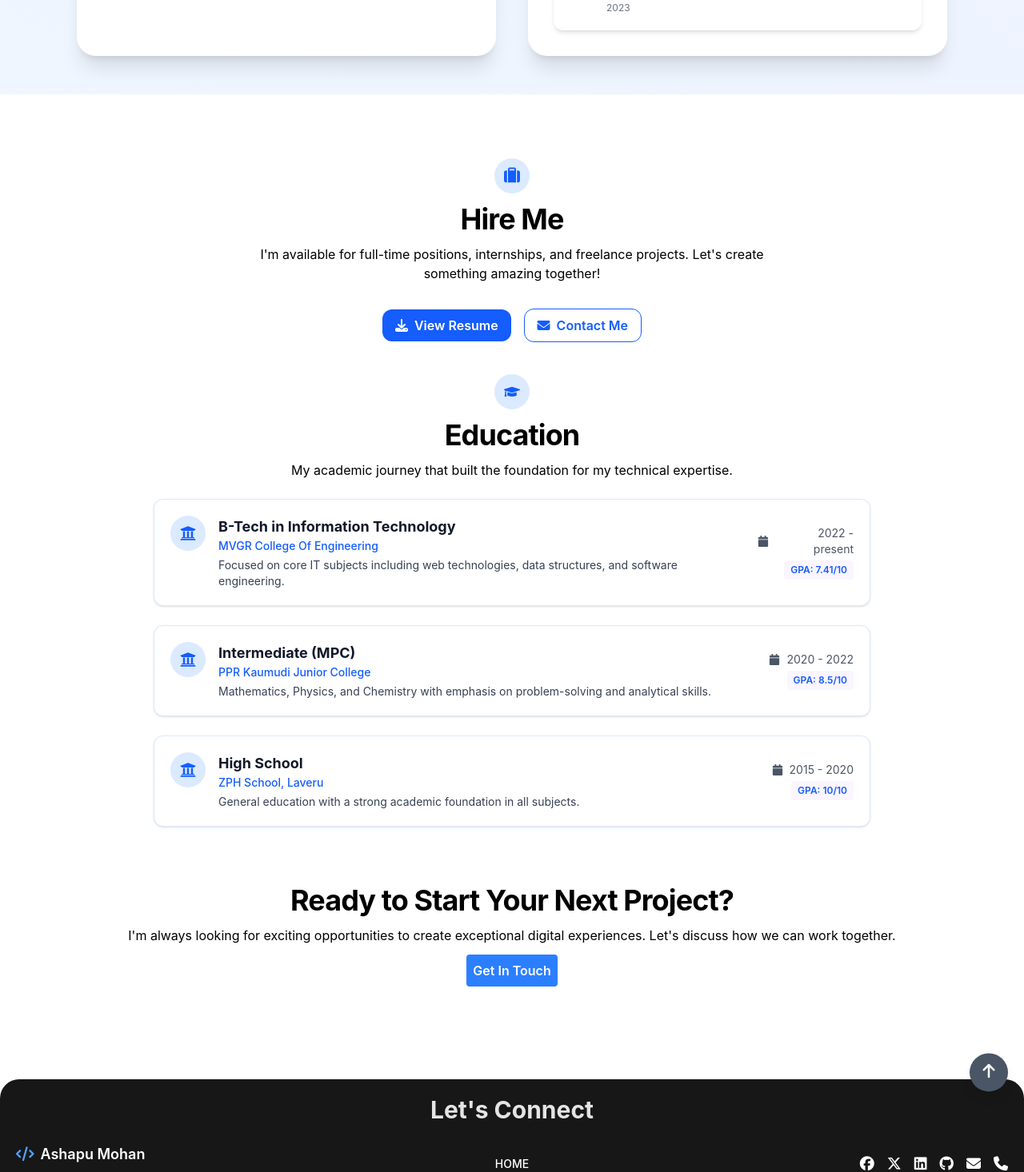
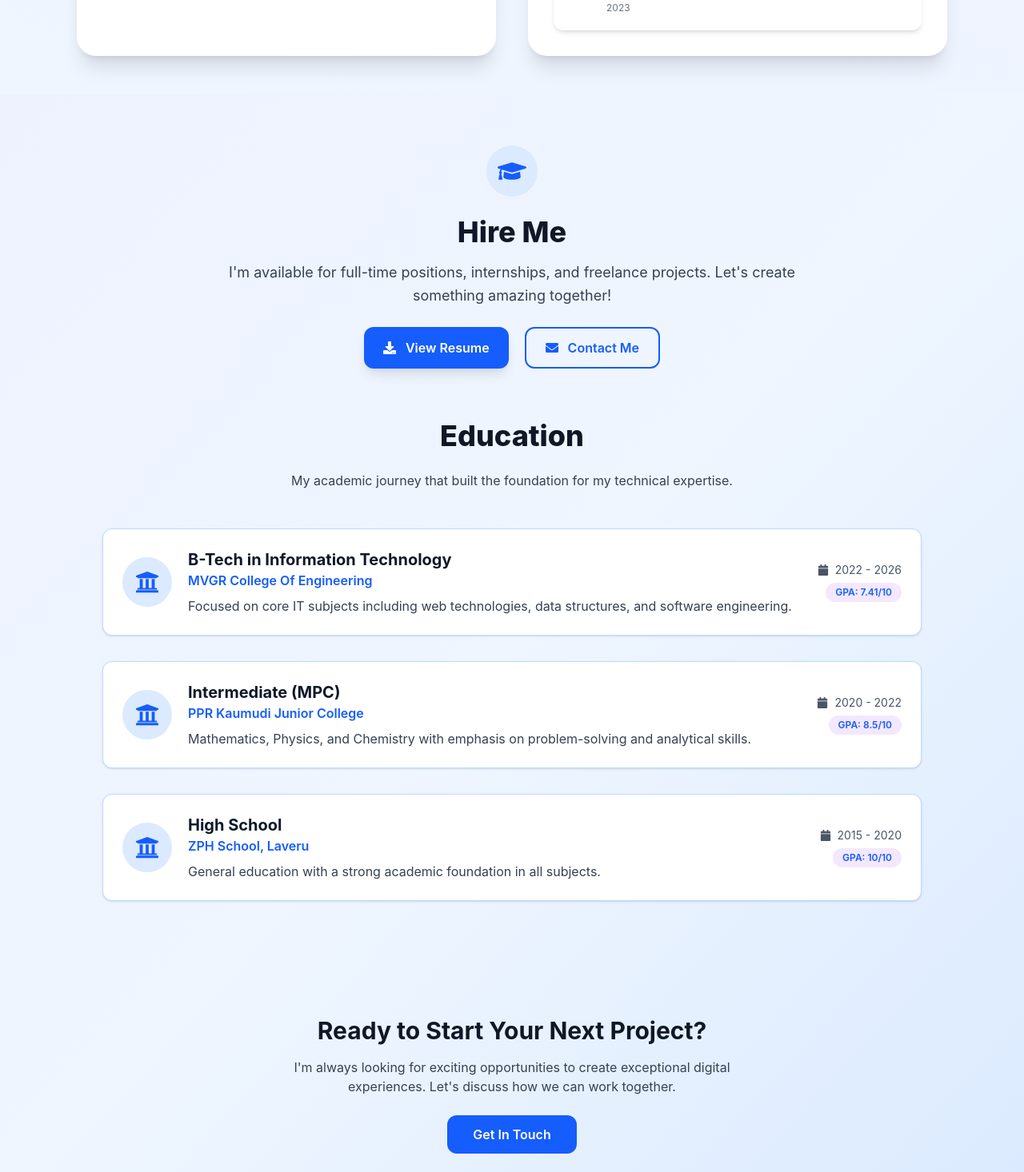
Before and after one commit to AshapuMohan/Ashapu-Mohan-Portfolio, a React (Create React App) app: page / in a window 1280 px wide. Shown: the part 2364-3830 px from the top of the page at 80% size. Built offline with nearby package versions, Linux system fonts and the light colour scheme.

Commit message:
Update Contact.js

```diff
--- a/src/components/Contact.js
+++ b/src/components/Contact.js
@@ -1,88 +1,125 @@
-import React from 'react';
-import { FaGraduationCap, FaCalendar,FaUniversity } from 'react-icons/fa';
+import React from "react";
+import { FaGraduationCap, FaCalendar, FaUniversity, FaEnvelope, FaDownload } from "react-icons/fa";
+import { motion } from "framer-motion";
 
 const educationData = [
   {
-    degree: 'B-Tech in Information Technology',
-    institution: 'MVGR College Of Engineering',
-    duration: '2022 - present',
-    gpa: '7.41/10',
-    description: 'Focused on core IT subjects including web technologies, data structures, and software engineering.',
+    degree: "B-Tech in Information Technology",
+    institution: "MVGR College Of Engineering",
+    duration: "2022 - 2026",
+    gpa: "7.41/10",
+    description:
+      "Focused on core IT subjects including web technologies, data structures, and software engineering.",
   },
   {
-    degree: 'Intermediate (MPC)',
-    institution: 'PPR Kaumudi Junior College',
-    duration: '2020 - 2022',
-    gpa: '8.5/10',
-    description: 'Mathematics, Physics, and Chemistry with emphasis on problem-solving and analytical skills.',
+    degree: "Intermediate (MPC)",
+    institution: "PPR Kaumudi Junior College",
+    duration: "2020 - 2022",
+    gpa: "8.5/10",
+    description: "Mathematics, Physics, and Chemistry with emphasis on problem-solving and analytical skills.",
   },
   {
-    degree: 'High School',
-    institution: 'ZPH School, Laveru',
-    duration: '2015 - 2020',
-    gpa: '10/10',
-    description: 'General education with a strong academic foundation in all subjects.',
-  }
+    degree: "High School",
+    institution: "ZPH School, Laveru",
+    duration: "2015 - 2020",
+    gpa: "10/10",
+    description: "General education with a strong academic foundation in all subjects.",
+  },
 ];
 
 const EducationCard = ({ degree, institution, duration, gpa, description }) => (
-  <div className="w-full bg-white border border-blue-100 shadow-sm rounded-xl p-5 flex flex-col gap-4 md:flex-row justify-between items-start md:items-center transition-transform hover:scale-[1.01]">
-    <div className="flex items-start gap-4">
-      <div className="p-3 bg-blue-100 text-blue-600 rounded-full text-xl">
+  <motion.div
+    whileHover={{ scale: 1.03, boxShadow: "0 8px 20px rgba(0,0,0,0.15)" }}
+    transition={{ type: "spring", stiffness: 300 }}
+    className="bg-white border border-blue-200 rounded-xl p-6 flex flex-col md:flex-row justify-between items-start md:items-center gap-6 shadow-sm cursor-pointer"
+  >
+    <div className="flex items-center gap-5">
+      <div className="p-4 bg-blue-100 text-blue-600 rounded-full text-3xl">
         <FaUniversity />
       </div>
       <div>
-        <h3 className="text-lg font-bold text-gray-900">{degree}</h3>
-        <p className="text-sm text-blue-600 font-medium">{institution}</p>
-        <p className="text-sm text-gray-700 mt-1">{description}</p>
+        <h3 className="text-xl font-bold text-gray-900">{degree}</h3>
+        <p className="text-blue-600 font-semibold">{institution}</p>
+        <p className="mt-2 text-gray-700">{description}</p>
       </div>
     </div>
-    <div className="md:mt-0 text-right">
-      <p className="flex items-center text-sm text-gray-600 justify-start md:justify-end">
-        <FaCalendar className="mr-2" /> {duration}
+    <div className="text-right">
+      <p className="flex items-center gap-2 text-gray-600 text-sm mb-1">
+        <FaCalendar /> {duration}
       </p>
-      <span className="mt-1 inline-block text-xs bg-purple-50 text-blue-600 font-semibold px-2 py-1 rounded">
+      <span className="inline-block text-xs font-semibold bg-purple-100 text-blue-600 px-3 py-1 rounded-full">
         GPA: {gpa}
       </span>
     </div>
-  </div>
+  </motion.div>
 );
 
 const Contact = () => {
   return (
-    <div className="flex flex-col items-center py-10 px-4 w-full">
-      {/* Hire Me Section */}
-      <div className='flex flex-col items-center py-10 px-4 w-full text-center'>
-        <i className="fa-solid fa-suitcase p-3 bg-blue-100 text-blue-600 rounded-full text-xl"></i>
-        <h2 className="p-3 text-3xl md:text-4xl font-bold tracking-tight text-black">Hire Me</h2>
-        <p className='text-black max-w-2xl'>
-          I'm available for full-time positions, internships, and freelance projects. Let's create something amazing together!
+    <section className="bg-gradient-to-br from-indigo-50 via-blue-50 to-blue-100 py-16 px-6 sm:px-12 lg:px-24 min-h-screen">
+      <div className="max-w-5xl mx-auto flex flex-col gap-16">
+        <motion.div
+          initial={{ opacity: 0, y: 30 }}
+          whileInView={{ opacity: 1, y: 0 }}
+          viewport={{ once: true }}
+          className="text-center"
+        >
+          <div className="inline-flex items-center justify-center bg-blue-100 text-blue-600 rounded-full w-16 h-16 mx-auto mb-6 text-4xl">
+            <FaGraduationCap />
+          </div>
+          <h2 className="text-4xl font-extrabold mb-4 text-gray-900">Hire Me</h2>
+          <p className="max-w-3xl mx-auto text-gray-700 text-lg leading-relaxed mb-6">
+            I'm available for full-time positions, internships, and freelance projects. Let's
+            create something amazing together!
           </p>
-        <div className='flex flex-col sm:flex-row items-center justify-center mt-8 gap-4'>
-          <a href='/AshapuMohan-Resume.pdf' className='flex items-center bg-blue-600 px-4 py-2 rounded-xl text-white font-semibold'>
-            <i className="fa-solid fa-download pr-2"></i>View Resume
+          <div className="flex flex-wrap justify-center gap-5">
+            <a
+              href="/AshapuMohan-Resume.pdf"
+              className="flex items-center gap-3 bg-blue-600 text-white px-6 py-3 rounded-xl font-semibold shadow-lg hover:bg-blue-700 transition"
+              download
+            >
+              <FaDownload /> View Resume
             </a>
-          <a href='mailto:ashapumohan123@gmail.com' className='flex items-center bg-white border border-blue-600 px-4 py-2 rounded-xl text-blue-600 font-semibold'>
-            <i className="fa-solid fa-envelope pr-2"></i>Contact Me
+            <a
+              href="mailto:ashapumohan123@gmail.com"
+              className="flex items-center gap-3 border-2 border-blue-600 text-blue-600 px-6 py-3 rounded-xl font-semibold hover:bg-blue-100 transition"
+            >
+              <FaEnvelope /> Contact Me
             </a>
           </div>
-      </div>
-      <p className="p-3 bg-blue-100 text-xl text-blue-600 rounded-full">
-        <FaGraduationCap />
-      </p>
-      <h2 className="p-3 text-3xl md:text-4xl font-bold tracking-tight text-black">Education</h2>
-      <p className="text-black max-w-2xl mb-6 text-center">
+        </motion.div>
+        <div>
+          <h2 className="text-4xl font-extrabold mb-6 text-gray-900 text-center">Education</h2>
+          <p className="text-center text-gray-700 max-w-3xl mx-auto mb-12">
             My academic journey that built the foundation for my technical expertise.
           </p>
-      <div className="flex flex-col gap-6 w-full max-w-4xl">
-        {educationData.map((edu, index) => (
-          <EducationCard key={index} {...edu} />
+
+          <div className="flex flex-col gap-8">
+            {educationData.map((edu, idx) => (
+              <EducationCard key={idx} {...edu} />
             ))}
           </div>
-      <h2 className="p-3 text-3xl md:text-4xl mt-15 font-bold tracking-tight text-black">Ready to Start Your Next Project?</h2>
-      <p>I'm always looking for exciting opportunities to create exceptional digital experiences. Let's discuss how we can work together.</p>
-      <a href='mailto:ashapumohan123@gmail.com' className='bg-blue-500 text-white font-semibold p-2 m-3 rounded'>Get In Touch</a>
         </div>
+        <motion.div
+          initial={{ opacity: 0, y: 30 }}
+          whileInView={{ opacity: 1, y: 0 }}
+          viewport={{ once: true }}
+          className="text-center mt-20"
+        >
+          <h2 className="text-3xl font-bold mb-4 text-gray-900">Ready to Start Your Next Project?</h2>
+          <p className="text-gray-700 mb-6 max-w-xl mx-auto">
+            I'm always looking for exciting opportunities to create exceptional digital
+            experiences. Let's discuss how we can work together.
+          </p>
+          <a
+            href="mailto:ashapumohan123@gmail.com"
+            className="inline-block bg-blue-600 text-white px-8 py-3 rounded-xl font-semibold hover:bg-blue-700 transition"
+          >
+            Get In Touch
+          </a>
+        </motion.div>
+      </div>
+    </section>
   );
 };
 
```
Lines whose indentation alone changed are shown as unchanged.
